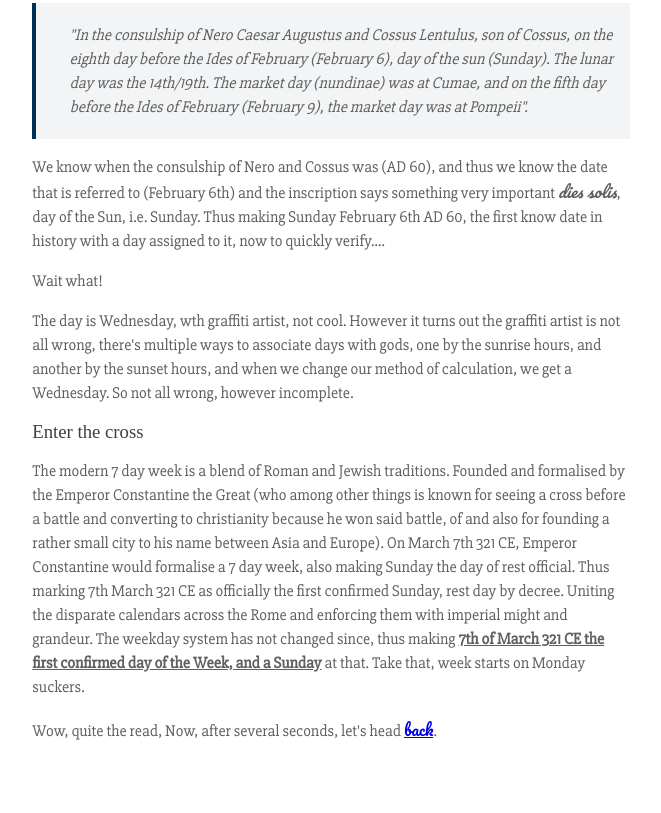
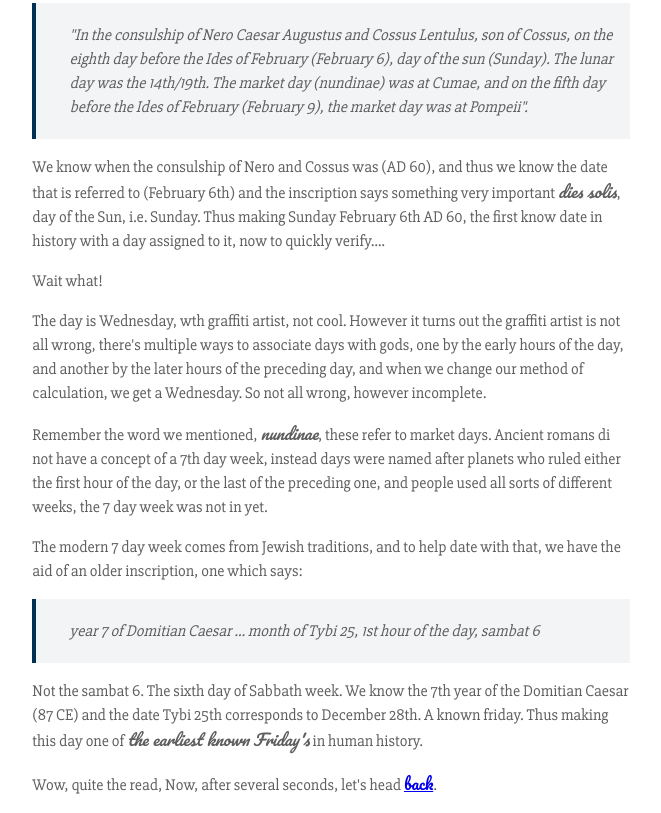
Before and after one commit to kaiser-in-exile/a-believable-fiction, an Eleventy site: page src/posts/longforms/days-of-the-week.md in a window 1280 px wide. Shown: the part 2032-2845 px from the top of the page, without its empty margins (309-970 px from the left). Before the commit the page ends 2791 px from the top, so only its background shows below. Built offline with nearby package versions, Linux system fonts and the light colour scheme; Eleventy itself is replaced by a stand-in of ours; files that its build step writes are made by us from their sources; a web font is replaced by a local one.

Commit message:
corrections

```diff
--- a/src/posts/longforms/days-of-the-week.md
+++ b/src/posts/longforms/days-of-the-week.md
@@ -77,8 +77,12 @@ We know when the consulship of Nero and Cossus was (AD 60), and thus we know the
 
 Wait what!
 
-The day is Wednesday, wth graffiti artist, not cool. However it turns out the graffiti artist is not all wrong, there's multiple ways to associate days with gods, one by the sunrise hours, and another by the sunset hours, and when we change our method of calculation, we get a Wednesday. So not all wrong, however incomplete.
+The day is Wednesday, wth graffiti artist, not cool. However it turns out the graffiti artist is not all wrong, there's multiple ways to associate days with gods, one by the early hours of the day, and another by the later hours of the preceding day, and when we change our method of calculation, we get a Wednesday. So not all wrong, however incomplete.
 
-### Enter the cross
+Remember the word we mentioned, _nundinae_, these refer to market days. Ancient romans di not have a concept of a 7th day week, instead days were named after planets who ruled either the first hour of the day, or the last of the preceding one, and people used all sorts of different weeks, the 7 day week was not in yet.
 
-The modern 7 day week is a blend of Roman and Jewish traditions. Founded and formalised by the Emperor Constantine the Great (who among other things is known for seeing a cross before a battle and converting to christianity because he won said battle, of and also for founding a rather small city to his name between Asia and Europe). On March 7th 321 CE, Emperor Constantine would formalise a 7 day week, also making Sunday the day of rest official. Thus marking 7th March 321 CE as officially the first confirmed Sunday, rest day by decree. Uniting the disparate calendars across the Rome and enforcing them with imperial might and grandeur. The weekday system has not changed since, thus making <u class="conclusion">7th of March 321 CE the first confirmed day of the Week, and a Sunday</u> at that. Take that, week starts on Monday suckers.
+The modern 7 day week comes from Jewish traditions, and to help date with that, we have the aid of an older inscription, one which says:
+
+> year 7 of Domitian Caesar … month of Tybi 25, 1st hour of the day, sambat 6
+
+Not the sambat 6. The sixth day of Sabbath week. We know the 7th year of the Domitian Caesar (87 CE) and the date Tybi 25th corresponds to December 28th. A known friday. Thus making this day one of <em>the earliest known Friday's</em> in human history.
```
